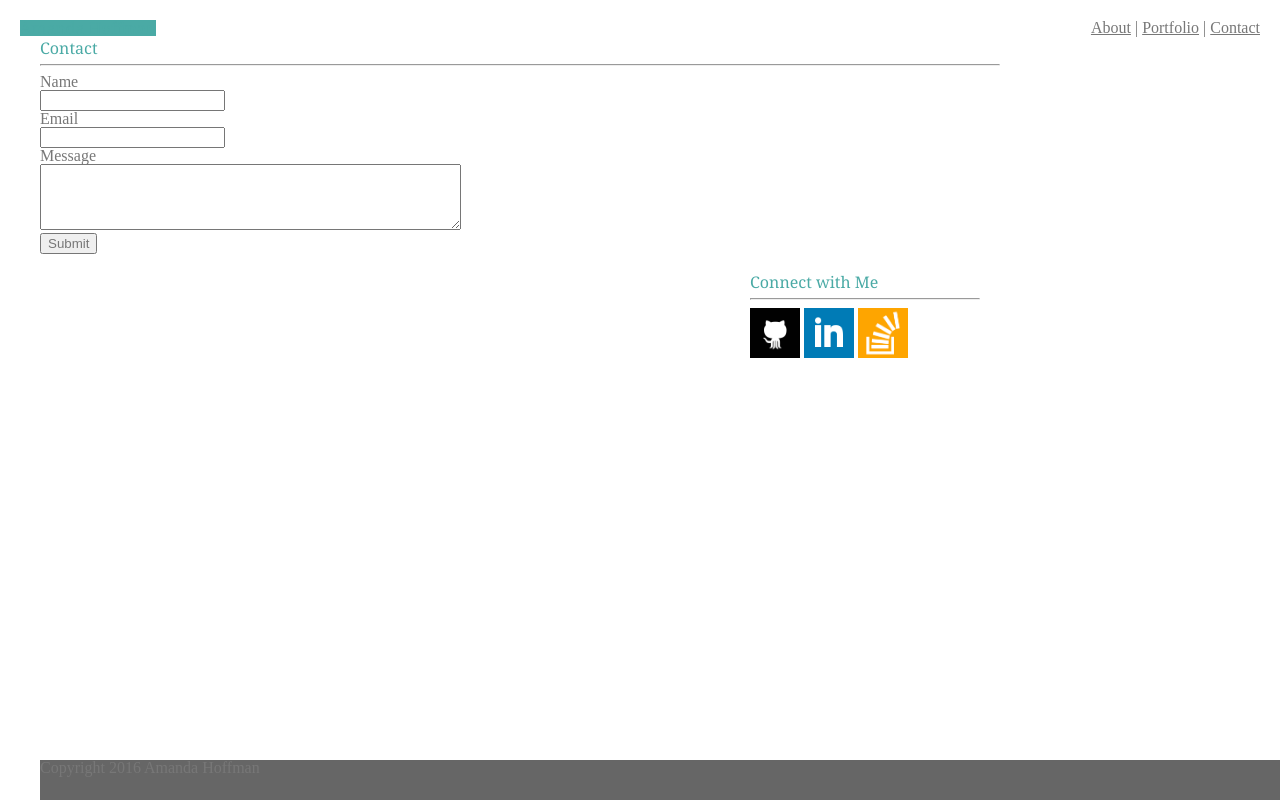
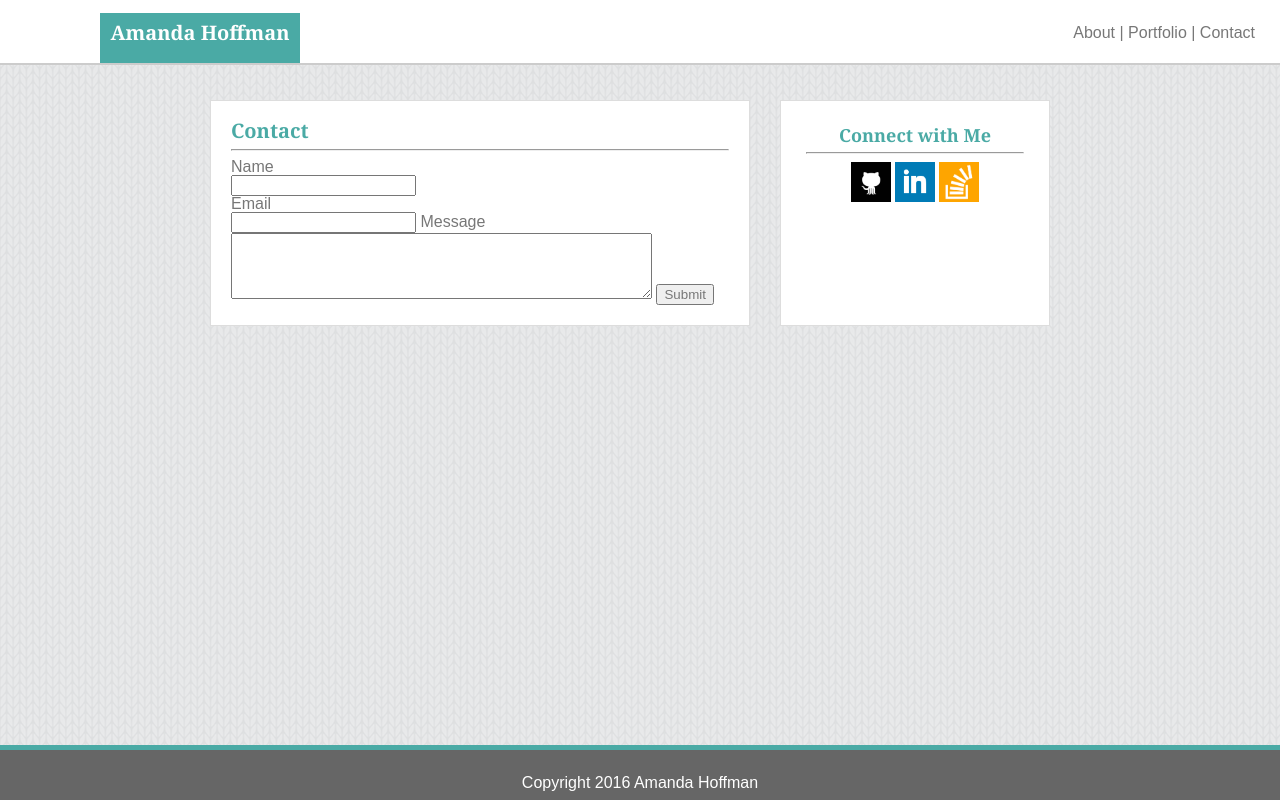
Before and after one commit to gibbous/Basic-Portfolio, a plain HTML site: page contact.html in a window 1280 px wide. Drawn offline with Linux system fonts and the light colour scheme.

Commit message:
updated css

```diff
--- a/assets/css/style.css
+++ b/assets/css/style.css
@@ -1,60 +1,150 @@
 * {
 	box-sizing: border-box;
-	font-family: 'Arial', 'Helvetica Neue', Helvetica, sans-serif;
 	color: #777777;
 }
-header {
-	margin: 0px;
-	background: #ffffff;
-	padding: 20px;
-	color: #333;
+body {
+	background:#777;
+	background: url(../image/knitting250px.png);
+font-family: 'Arial', 'Helvetica Neue', Helvetica, sans-serif;
 }
 
 
-.name{
-	float:left;
-	background-color: #4aaaa5;
-	color: #ffffff;
-	text-align: center;
+div {
+  margin: auto;
 }
 
-.links{
-	float:right;
+h1 {
+	font-family: 'Georgia', Times, Times New Roman, serif;
+	color:#4aaaa5;
+  font-weight: bold;
+  font-size: 20px;
+
+}
+h2 {
+  font-family: 'Georgia', Times, Times New Roman, serif;
+  color:#4aaaa5;
+  font-weight: bold;
+  font-size: 18px;
+
 }
 
-h1, h2, h3 {
-	font-family: 'Georgia', Times, Times New Roman, serif;
-	color:#4aaaa5;
+.header {
+	position:absolute;
+margin: 0px;
+	background: #ffffff;
+  width:100%;
+	height: 65px;
+	color: #333;
+  padding: 25px;
+  border-bottom: 2px solid #cccccc;
+  margin-bottom: 5px;
+}
+
+.nav {
+	float:right;
+  position: relative;
+  top:0;
+  height: 65px;
+  padding: 25px;
+  background: #ffffff;
+  border-bottom: 2px solid #cccccc;
+  text-align: right;
+
+  margin-bottom: 5px;
+
+}
+
+a{
+  text-decoration: none;
+}
+.container {
+  width: 960px;
+  clear:both;
+}
+.name{
+  float:left;
+  position:relative;
+  bottom:-13px;
+  width:200px;
+  height: 50px;
+  text-align: center;
+margin-left: 100px;
+    font-family: 'Georgia', Times, Times New Roman, serif;
+font-size: 20px;
+  line-height: 2;
+  background: #4aaaa5;
+  color: #ffffff;
+}
+
+table {
+  text-align: center;
+}
+#profile{
+  float:left;
+  margin: 5px;
+}
+.section {
+  float: left;
+    width: 540px;
+
+  padding: 20px;
+  background: #ffffff;
+  margin-left: 50px;
+  margin-top:30px;
+  margin-right:30px;
+  border: 1px solid #dddddd;
+  overflow: auto;
 }
 
 
+.h1 {
+  padding: 2px;
+  background: #ebebeb;
+  color: #777;
+  margin-bottom: 4px;
+  line-height: 2;
+  font-weight: bold;
+  position: relative;
+  top: 30px;
+}
+h3 {
+	font-family: 'Georgia', Times, Times New Roman, serif;
+	color: #ffffff;
+	background:#4aaaa5;
+  font-weight: bold;
 
 }
-#profile{
-	padding: 10px ;
-	float:left;
+
+
+p {
+  line-height: 1.5;
+  position: relative;
+  font-size: 11px;
+
 }
 
-.content {
-	width:960px;
-	margin:0 40px;
-	float:left;
+.aside {
+  text-align: center;
+  float: left;
+  width: 270px;
+  height: 226px;
+  padding: 25px;
+  margin-top:30px;
+  background: #ffffff;
+  border: 1px solid #dddddd;
 }
 
-.connect {
-	background:#ffffff;
-	padding: 20px;
-	float:right;
-	width:270px;
-	color: #fff;
-	margin: 0px 0px 10px 0px;
+
+.footer {
+  position:absolute;
+  bottom:0;
+  width: 100%;
+  border-top: 5px solid #4aaaa5;
+  background: #666666;
+  color: #ffffff;
+  height:40px;
+  padding: 25px;
+  text-align: center;
+  clear: both;
+  margin: auto;
 }
-footer {
-	background: #666666;
-	height: 40px;
-	width:100%;
-	position: fixed;
-	bottom: 0;
-	border-top: 4px;
-	border-color:
-}
--- a/contact.html
+++ b/contact.html
@@ -1,62 +1,54 @@
 <!DOCTYPE html>
 <head>
-  <title>
-    Contact
-  </title>
+  <title>Amanda Hoffman</title>
   <link rel="stylesheet" type="text/css" href="assets/css/reset.css">
   <link rel="stylesheet" type="text/css" href="assets/css/style.css">
 </head>
+<body>
 
-<body>
-    <header>
-    <section>
-        <div class="name">
-          <h3>Amanda Hoffman</h3>
+    <div class="header">
     </div>
-    </section>
 
-    <section>
-        <div class="links">
-           <a href="about.html">About</a> |
+    <div>
+    <h3 class="name">Amanda Hoffman</h3>
+    </div>
+
+    <div class="nav">
+     <a href="index.html">About</a> |
            <a href="portfolio.html">Portfolio</a> |
            <a href="contact.html">Contact</a>
       </div>
-    </section>
-  </header>
+  </div>
 
-    <section class="content">
+  <div class="container">
+    <div class="section">
       <div>
         <h1>Contact</h1>
 
         <hr>
 
         <form>
-          Name<br>
-          <input type="text" name="name"><br>
-          Email<br>
-          <input type="text" name="email"><br>
-          Message<br>
-          <textarea rows="4" cols="50" name="Message"></textarea><br>
+          Name<br />
+          <input type="text" name="name"> <br />
+          Email<br />
+          <input type="text" name="email">
+          Message<br />
+          <textarea rows="4" cols="50" name="Message"></textarea>
           <input type="submit" value="Submit">
-        </form>
+        </form></div>
     </div>
-
-
-    <div class="connect">
+    <div class="aside">
        <h2>Connect with Me</h2>
 
       <hr>
-        <img alt="Github icon" src="assets/image/github.jpg" width="50">
-        <img alt="LinkedIn icon" src="assets/image/linkedin.jpg" width="50">
-        <img alt="Stack Overflow icon" src="assets/image/stackoverflow.jpg" width="50">
+        <img alt="Github icon" src="assets/image/github.jpg" width="40">
+        <img alt="LinkedIn icon" src="assets/image/linkedin.jpg" width="40">
+        <img alt="Stack Overflow icon" src="assets/image/stackoverflow.jpg" width="40">
     </div>
-
-    <footer>
-      <div class="stripe">
+  </div>
   <div class="footer">
     Copyright 2016 Amanda Hoffman
   </div>
-      </div>
-    </footer>
+
 </body>
 </html>
```
Also changed, not shown: index.html (+20 -28 lines), portfolio.html (+20 -26 lines). Lines whose indentation alone changed are shown as unchanged.
